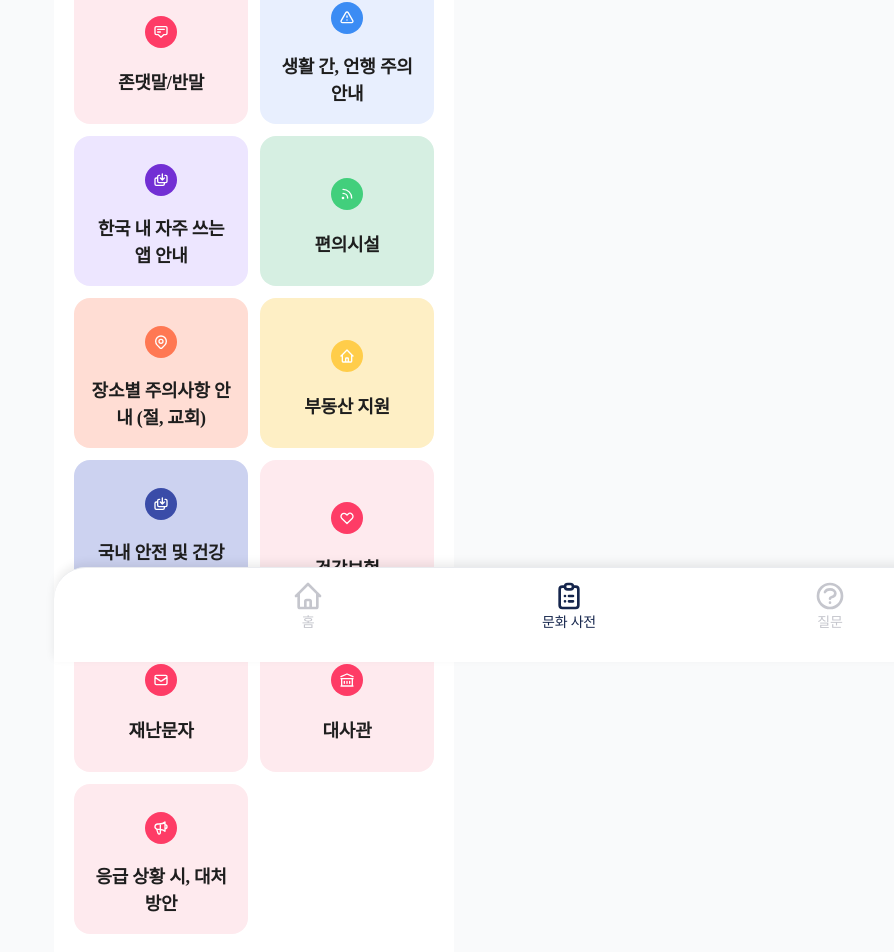
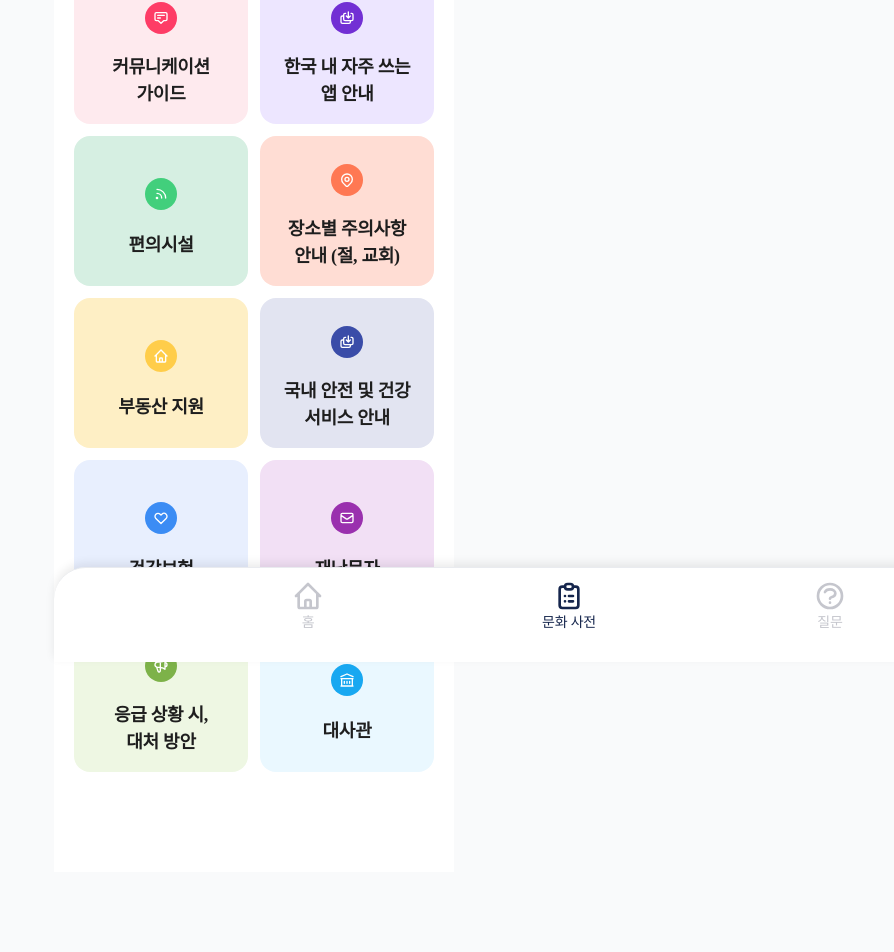
Before and after one commit to kor-dic/KORDIC_FRONT, a Next.js app: page /dictionary in a window 1280 px wide. Shown: the part 138-1090 px from the top of the page, without its empty margins (386-1280 px from the left). After the commit the page ends 1010 px from the top, so only its background shows below. Built offline with nearby package versions, Linux system fonts and the light colour scheme; a web font is replaced by a local one.

Commit message:
feat: 카드 기능 구현

```diff
--- a/src/app/dictionary/page.tsx
+++ b/src/app/dictionary/page.tsx
@@ -28,18 +28,7 @@ export default function DictionaryPage () {
                                 <HiOutlineAnnotation className="text-white"/>
                             </div>
                         </div>
-                        <p className="subtitle-lg">존댓말/반말</p>
-                    </section>
-
-                    <section
-                        className={`bg-[#e8effe] h-[150px] flex flex-col gap-y-2 items-center justify-center w-full rounded-[16px] p-4 text-center`}>
-                        <div className="flex items-center justify-center w-full h-[60px]">
-                            <div
-                                className="flex items-center justify-center bg-[#3b8cf4] w-[32px] h-[32px] rounded-full">
-                                <HiOutlineExclamation className="text-white"/>
-                            </div>
-                        </div>
-                        <p className="subtitle-lg">생활 간, 언행 주의 안내</p>
+                        <p className="subtitle-lg">커뮤니케이션 <br/>가이드</p>
                     </section>
 
                     <section
@@ -73,7 +62,7 @@ export default function DictionaryPage () {
                             </div>
                         </div>
 
-                        <p className="subtitle-lg">장소별 주의사항 안내 (절, 교회)</p>
+                        <p className="subtitle-lg">장소별 주의사항 <br/>안내 (절, 교회)</p>
                     </section>
 
                     <section
@@ -88,7 +77,7 @@ export default function DictionaryPage () {
                     </section>
 
                     <section
-                        className={`bg-[#ccd2f0] h-[150px] flex flex-col gap-y-2 items-center justify-center w-full rounded-[16px] p-4 text-center`}>
+                        className={`bg-[#e2e4f1] h-[150px] flex flex-col gap-y-2 items-center justify-center w-full rounded-[16px] p-4 text-center`}>
                         <div className="flex items-center justify-center w-full h-[60px]">
                             <div
                                 className="flex items-center justify-center bg-[#3a4ca8] w-[32px] h-[32px] rounded-full">
@@ -99,10 +88,10 @@ export default function DictionaryPage () {
                     </section>
 
                     <section
-                        className={`bg-[#feeaee] h-[150px] flex flex-col gap-y-2 items-center justify-center w-full rounded-[16px] p-4 text-center`}>
+                        className={`bg-[#e8effe] h-[150px] flex flex-col gap-y-2 items-center justify-center w-full rounded-[16px] p-4 text-center`}>
                         <div className="flex items-center justify-center w-full h-[60px]">
                             <div
-                                className="flex items-center justify-center bg-[#fe3c66] w-[32px] h-[32px] rounded-full">
+                                className="flex items-center justify-center bg-[#3b8cf4] w-[32px] h-[32px] rounded-full">
                                 <HiOutlineHeart className="text-white"/>
                             </div>
                         </div>
@@ -110,37 +99,38 @@ export default function DictionaryPage () {
                     </section>
 
                     <section
-                        className={`bg-[#feeaee] h-[150px] flex flex-col gap-y-2 items-center justify-center w-full rounded-[16px] p-4 text-center`}>
+                        className={`bg-[#f2e0f5] h-[150px] flex flex-col gap-y-2 items-center justify-center w-full rounded-[16px] p-4 text-center`}>
                         <div className="flex items-center justify-center w-full h-[60px]">
                             <div
-                                className="flex items-center justify-center bg-[#fe3c66] w-[32px] h-[32px] rounded-full">
+                                className="flex items-center justify-center bg-[#9a30ae] w-[32px] h-[32px] rounded-full">
                                 <HiOutlineMail className="text-white"/>
                             </div>
                         </div>
                         <p className="subtitle-lg">재난문자</p>
                     </section>
 
+
                     <section
-                        className={`bg-[#feeaee] h-[150px] flex flex-col gap-y-2 items-center justify-center w-full rounded-[16px] p-4 text-center`}>
+                        className={`bg-[#eef7e3] h-[150px] flex flex-col gap-y-2 items-center justify-center w-full rounded-[16px] p-4 text-center`}>
                         <div className="flex items-center justify-center w-full h-[60px]">
                             <div
-                                className="flex items-center justify-center bg-[#fe3c66] w-[32px] h-[32px] rounded-full">
+                                className="flex items-center justify-center bg-[#7db249] w-[32px] h-[32px] rounded-full">
+                                <HiOutlineSpeakerphone className="text-white"/>
+                            </div>
+                        </div>
+
+                        <p className="subtitle-lg">응급 상황 시, <br/>대처 방안</p>
+                    </section>
+
+                    <section
+                        className={`bg-[#eaf8ff] h-[150px] flex flex-col gap-y-2 items-center justify-center w-full rounded-[16px] p-4 text-center`}>
+                        <div className="flex items-center justify-center w-full h-[60px]">
+                            <div
+                                className="flex items-center justify-center bg-[#18a8f1] w-[32px] h-[32px] rounded-full">
                                 <HiOutlineLibrary className="text-white"/>
                             </div>
                         </div>
                         <p className="subtitle-lg">대사관</p>
-                    </section>
-
-                    <section
-                        className={`bg-[#feeaee] h-[150px] flex flex-col gap-y-2 items-center justify-center w-full rounded-[16px] p-4 text-center`}>
-                        <div className="flex items-center justify-center w-full h-[60px]">
-                            <div
-                                className="flex items-center justify-center bg-[#fe3c66] w-[32px] h-[32px] rounded-full">
-                                <HiOutlineSpeakerphone className="text-white"/>
-                            </div>
-                        </div>
-
-                        <p className="subtitle-lg">응급 상황 시, 대처 방안</p>
                     </section>
 
                 </div>
```
